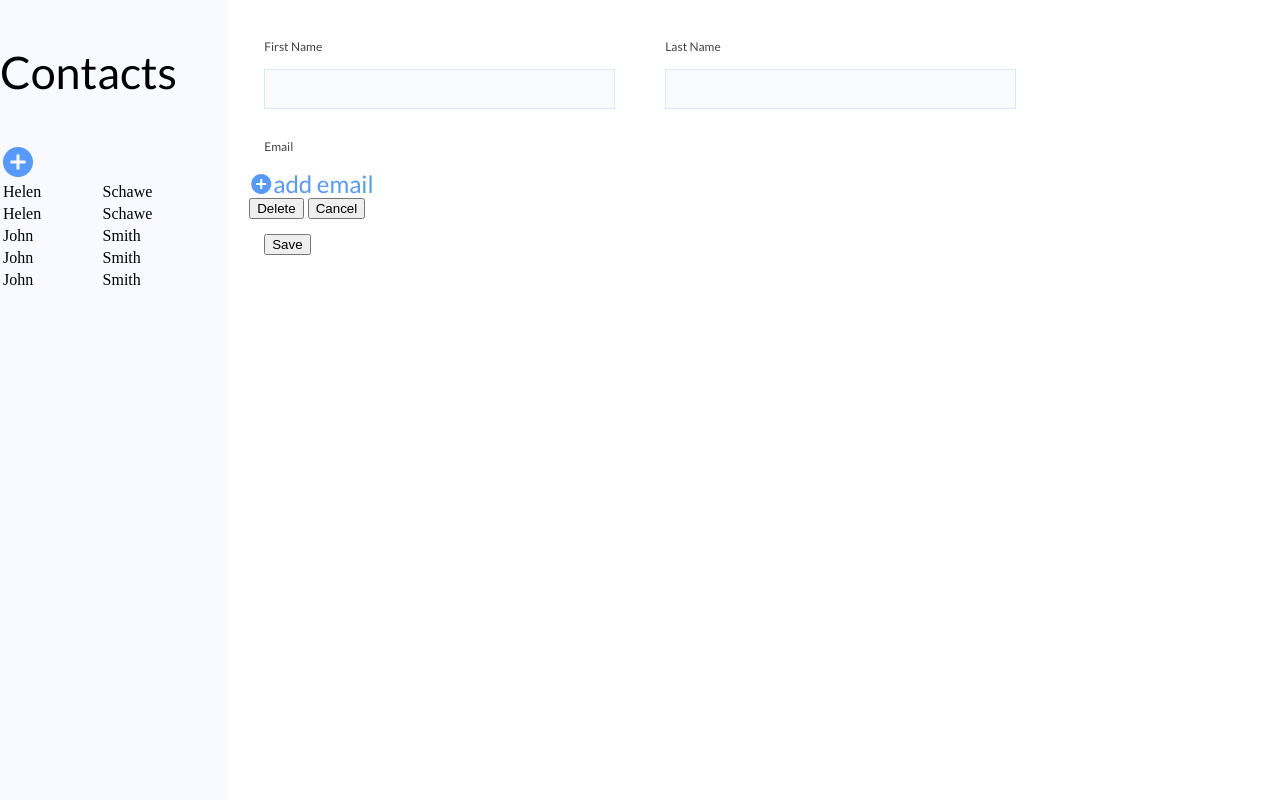
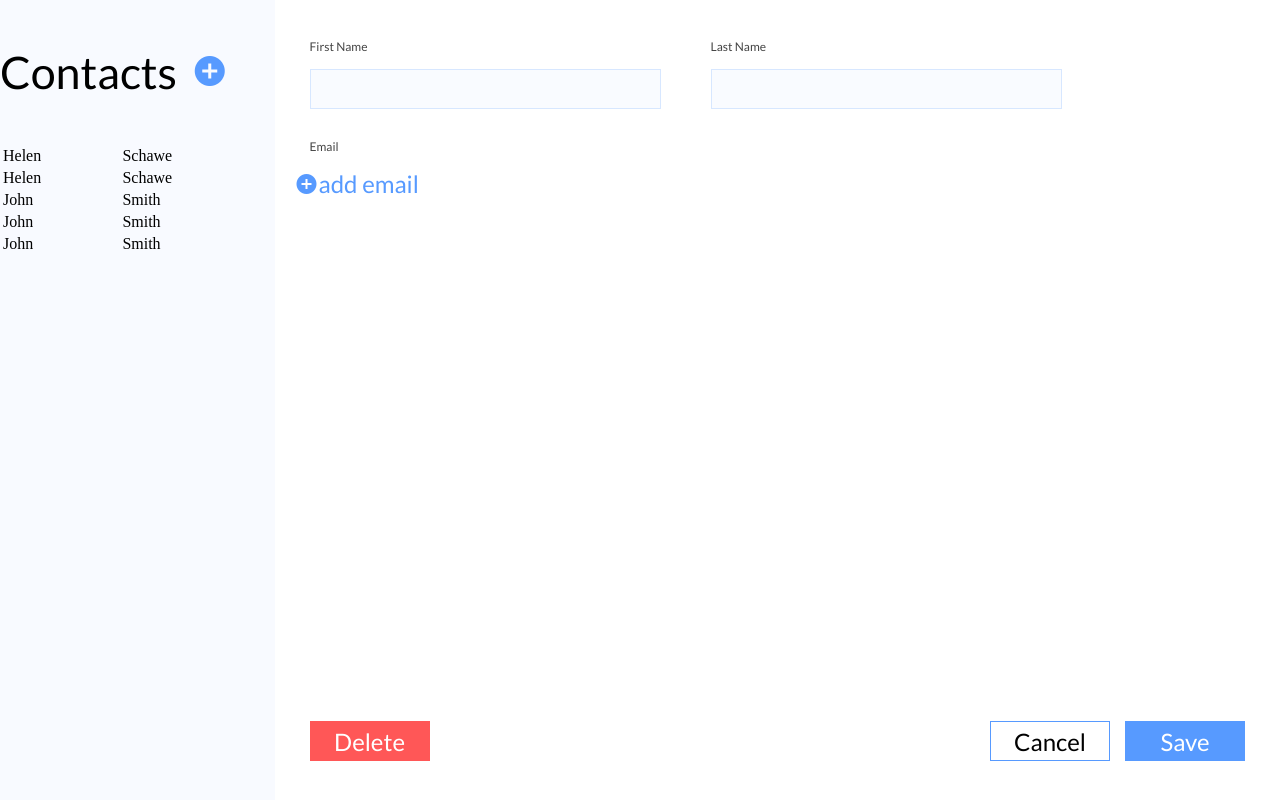
Before and after one commit to hschawe/contacts, a Flask app: page / in a window 1280 px wide. Run offline with Flask 3, Linux system fonts and the light colour scheme; data comes from the database, SQL or seed files in the repository; both versions use the stored data as it was before the commit.

Commit message:
Draw the rest of the owl

```diff
--- a/flaskapp/app.py
+++ b/flaskapp/app.py
@@ -1,3 +1,4 @@
+from typing import List
 from flask import Flask, render_template, request, jsonify
 import sqlite3
 
@@ -30,9 +31,10 @@
                     )''')
     conn.commit()
 
-    # cursor = conn.execute('INSERT INTO People (first_name, last_name) VALUES ("John", "Smith")')
+    # cursor = conn.execute('INSERT INTO People (first_name, last_name) VALUES ("Helen", "Schawe") RETURNING person_id')
+    # s = cursor.fetchall()
     # conn.commit()
-    # cursor = conn.execute('INSERT INTO Emails (person_id, email) VALUES (2, "helen.schawe@gmail.com")')
+    # cursor = conn.execute(f'INSERT INTO Emails (person_id, email) VALUES ({s[0][0]}, "helen.schawe@gmail.com")')
     # conn.commit()
     # cursor = conn.execute('INSERT INTO Emails (person_id, email) VALUES (3, "johnsmith@gmail.com")')
     # conn.commit()
@@ -52,35 +54,6 @@
     return jsonify([dict(person) for person in people])
 
 
-@app.route('/people', methods=['POST'])
-def add_person():
-    data = request.json
-    conn = get_db_connection()
-    cursor = conn.execute('INSERT INTO People (first_name, last_name) VALUES (?, ?) RETURNING person_id', (data['first_name'], data['last_name']))
-    s = cursor.fetchall()
-    conn.close()
-    return jsonify({'status': 'success', 'created_id': s[0]})
-
-
-@app.route('/people/<int:person_id>', methods=['PUT'])
-def update_person(person_id):
-    data = request.json
-    conn = get_db_connection()
-    conn.execute('UPDATE People SET first_name = ?, last_name = ? WHERE person_id = ?', (data['first_name'], data['last_name'], person_id))
-    conn.commit()
-    conn.close()
-    return jsonify({'status': 'success'})
-
-
-@app.route('/people/<int:person_id>', methods=['DELETE'])
-def delete_person(person_id):
-    conn = get_db_connection()
-    conn.execute('DELETE FROM People WHERE person_id = ?', (person_id,))
-    conn.commit()
-    conn.close()
-    return jsonify({'status': 'success'})
-
-
 # CRUD operations for Emails
 @app.route('/emails/<int:person_id>', methods=['GET'])
 def get_emails(person_id):
@@ -90,29 +63,78 @@
     return jsonify([dict(email) for email in emails])
 
 
-@app.route('/emails', methods=['POST'])
-def add_email():
-    data = request.json
+@app.route('/', methods=['GET'])
+def index():
+    return render_template('index.html')
+
+
+@app.route('/', methods=['DELETE'])
+def form_handle_delete():
+    # Get request data
+    input_data = request.json
+    print("DELETE:", input_data)
+    person_id = input_data['person_id']
+
+    # Execute deletes from both emails and people tables
     conn = get_db_connection()
-    conn.execute('INSERT INTO Emails (person_id, email) VALUES (?, ?)', (data['person_id'], data['email']))
+    conn.execute('DELETE FROM People WHERE person_id = ?', (person_id,))
+    conn.commit()
+
+    conn.execute('DELETE FROM Emails WHERE person_id = ?', (person_id,))
     conn.commit()
     conn.close()
+
     return jsonify({'status': 'success'})
 
 
-@app.route('/emails', methods=['DELETE'])
-def delete_email():
-    data = request.json
+@app.route('/', methods=['POST'])
+def form_handle_save():
+    # Get form input data
+    form_data = request.form
+    print(form_data)
+    form_person_id = form_data.get('person_id', "")
+    print(form_person_id)
     conn = get_db_connection()
-    conn.execute('DELETE FROM Emails WHERE person_id = ? AND email = ?', (data['person_id'], data['email']))
-    conn.commit()
-    conn.close()
+    if form_person_id == "":
+        # If no person_id was passed, this is a new contact
+        conn = get_db_connection()
+
+        cursor = conn.execute('INSERT INTO People (first_name, last_name) VALUES (?, ?) RETURNING person_id',
+                              (form_data['first_name'], form_data['last_name']))
+        s = cursor.fetchall()
+        new_person_id = s[0][0]
+        conn.commit()
+        conn.close()
+
+        # Also add emails if they are present
+        insert_emails(new_person_id, form_data.getlist("inputs[]"))
+    else:
+        conn.execute('UPDATE People SET first_name = ?, last_name = ? WHERE person_id = ?',
+                     (form_data.get('first_name'), form_data.get('last_name'), form_person_id,))
+        conn.commit()
+
+        # Delete and recreate emails in Emails table
+        conn.execute('DELETE FROM Emails WHERE person_id = ?', (form_person_id,))
+        conn.commit()
+        conn.close()
+
+        # Now insert all the emails given as if they were new
+        insert_emails(form_person_id, form_data.getlist("inputs[]"))
+
+    print('done')
     return jsonify({'status': 'success'})
 
 
-@app.route('/')
-def index():
-    return render_template('index.html')
+def insert_emails(person_id: int, form_emails: List = None):
+    conn = get_db_connection()
+    if form_emails:
+        insert_sql = 'INSERT INTO Emails (person_id, email) VALUES'
+        for email in form_emails:
+            insert_sql += f' ({person_id}, "{email}"),'
+        insert_sql = insert_sql.rstrip(",")
+        conn.execute(insert_sql)
+        conn.commit()
+    conn.close()
 
 
 
--- a/flaskapp/static/javascript/crud.js
+++ b/flaskapp/static/javascript/crud.js
@@ -1,28 +1,26 @@
-let num_emails = 0;
-
 function resetForm() {
-    document.getElementById("main-form").innerHTML = `
-        <input style="display:none;" id="person_id" type="text" value=""/>
-
+    document.getElementById("top-form-container").innerHTML = `
         <div id="name-input-container">
             <div style="float:left;margin-right:20px;">
                 <label class="name-input-label" for="first_name">First Name</label>
-                <input class="name-form-text-input" id="first_name" type="text" />
+                <input class="name-form-text-input" id="first_name" name="first_name" type="text" />
             </div>
 
             <div style="float:left;margin-right:20px;">
                 <label class="name-input-label" for="last_name">Last Name</label>
-                <input class="name-form-text-input" id="last_name" type="text" />
+                <input class="name-form-text-input" id="last_name" name="last_name" type="text" />
             </div>
         </div>
         <div id="email-list-main-container">
             <label class="name-input-label">Email</label>
             <div id="email-list"></div>
-            <div id="email-list-add-button-container">
+            <div id="email-list-add-button-container" onclick="addEmail()">
                 <span class="material-symbols-outlined md-24 my-blue">add_circle</span>
                 <span id="add-email-text" class="my-blue">add email</span>
             </div>
         </div>`
+
+       document.getElementById("person_id").value = "";
 }
 
 async function loadItems() {
@@ -42,6 +40,7 @@
 }
 
 async function addEventListeners() {
+    // Add name listeners
     document.querySelectorAll("#peopleTable tr").forEach(row => {
         row.addEventListener("click", async function () {
             let personId = this.getAttribute("data-id");
@@ -51,19 +50,33 @@
                 .then(response => response.json())
                 .then(data => {
                     // Successful request: Update the righthand-side form elements
-                    let firstNameFormInp = document.getElementById("first_name");
-                    firstNameFormInp.value = first;
-                    let lastNameFormInp = document.getElementById("last_name");
-                    lastNameFormInp.value = last;
+                    document.getElementById("person_id").value = personId;
+                    document.getElementById("first_name").value = first;
+                    document.getElementById("last_name").value = last;
 
                     let emailDetailDiv = document.getElementById("email-list");
+                    emailDetailDiv.innerHTML = "";
                     for (let i=0; i<data.length; i++) {
-                        emailDetailDiv.innerHTML = `<input type="text" class="emailTextInput" name="inputs[]" value="${data[i].email}" readonly>`;
+                        let newEmailInput = document.createElement('div')
+                        newEmailInput.setAttribute("class", "email-form-input-container")
+                        newEmailInput.innerHTML = `
+                        <input type="text" class="email-text-input" name="inputs[]" value="${data[i].email}" readonly>
+                        <button type="button" class="email-text-input-delete-button" onclick="removeEmail(this);">
+                        <span class="material-symbols-outlined md-24 my-red">do_not_disturb_on</span>
+                        </button>`;
+
+                        emailDetailDiv.appendChild(newEmailInput);
                     }
                 })
                 .catch(error => console.error("Error fetching person details:", error));
         });
     });
+
+    // Remove default form behavior
+    const form = document.getElementById('main-form');
+    form.addEventListener('submit', async (event) => {
+        event.preventDefault();
+    })
 }
 
 async function addEmail() {
@@ -71,14 +84,52 @@
     let emailDetailDiv = document.getElementById("email-list");
     let newInputContainer = document.createElement('div');
     newInputContainer.setAttribute("class", "email-form-input-container")
-    newInputContainer.innerHTML = `<input type="text" class="email-text-input" name="inputs[]" placeholder="type here..."><button type="button" class="email-text-input-delete-button" onclick="removeEmail(this)"><span class="material-symbols-outlined md-24 my-red">do_not_disturb_on</span></button>`;
+    newInputContainer.innerHTML = `<input type="text" class="email-text-input" name="inputs[]" placeholder="type here..."><button type="button" class="email-text-input-delete-button" onclick="removeEmail(this);"><span class="material-symbols-outlined md-24 my-red">do_not_disturb_on</span></button>`;
     emailDetailDiv.appendChild(newInputContainer);
 }
 
-async function removeEmail(e) {
-    // Remove email from the form
-    console.log(e)
+async function removeEmail(btn) {
+    // Remove the email container from the form
+    btn.parentNode.parentNode.removeChild(btn.parentNode);
 }
 
-// Alright now do stuff
+async function submitSave() {
+    const form = document.getElementById('main-form');
+    const formData = new FormData(form);
+    try {
+        const response = await fetch('/', {
+            method: 'POST',
+            body: formData
+        });
+        if (!response.ok) {
+            console.error('Error submitting form.');
+        }
+    } catch (error) {
+        console.error('There was an error:', error);
+    }
+
+    // Reset the form elements & refresh the contact names sidebar
+    resetForm();
+    loadItems();
+}
+
+async function submitDelete() {
+    const person_id = document.getElementById('person_id').value;
+
+    const response = await fetch('/', {
+        method: 'DELETE',
+        headers: {
+            'Content-Type': 'application/json'
+        },
+        body: JSON.stringify({"person_id": person_id})
+    });
+    if (!response.ok) {
+        console.error('DELETE failed');
+    }
+
+    // Reset the form elements & refresh the contact names sidebar
+    resetForm();
+    loadItems();
+}
+
 window.onload = loadItems;
--- a/flaskapp/static/styles/style.css
+++ b/flaskapp/static/styles/style.css
@@ -25,6 +25,22 @@
     flex-grow: 4;
     background-color: #FFFFFF;
     padding: 3vh 20px 3vh 20px;
+    display: flex;
+    flex-direction: column;
+    justify-content: space-between;
+}
+
+#top-form-container {
+    display: flex;
+    flex-direction: column;
+    justify-content: space-between;
+}
+
+#main-form {
+    height: 100vh;
+    display: flex;
+    flex-direction: column;
+    justify-content: space-between;
 }
 
 .columnar-form {
@@ -72,3 +88,42 @@
     display: flex;
     flex-direction: row;
 }
+
+#new-contact-btn {
+    border: 0;
+    background-color: transparent;
+}
+
+#form-submit-btn-container {
+    display: flex;
+    flex-direction: row;
+    align-items: center;
+    justify-content: space-between;
+}
+
+#righthand-btn-container {
+    display: flex;
+    align-items: center;
+    flex-direction: row;
+}
+
+.form-change-btn {
+    width: 120px;
+    height: 40px;
+    cursor: pointer;
+    font-size: 18pt;
+    font-family: Lato;
+}
+
+.colored-btn {
+    border: 0;
+    color: white;
+}
+
+#form-cancel-btn {
+    border: 1px;
+    border-style: solid;
+    border-color: #579AFF;
+    text-color: black;
+    background-color: #FFFFFF;
+}
--- a/flaskapp/static/styles/text-styles.css
+++ b/flaskapp/static/styles/text-styles.css
@@ -27,7 +27,9 @@
 }
 
 .my-blue { color: #579AFF; }
+.my-blue-bg { background-color: #579AFF; }
 .my-red { color: #FF5757; }
+.my-red-bg { background-color: #FF5757; }
 
 
 .material-symbols-outlined {
--- a/flaskapp/templates/index.html
+++ b/flaskapp/templates/index.html
@@ -15,24 +15,28 @@
 <body>
 
 <div id="sidebar">
-    <p class="page-title">Contacts</p>
-    <span class="material-symbols-outlined md-36 my-blue">add_circle</span>
+    <p class="page-title">
+        Contacts
+        <button type="button" id="new-contact-btn" onclick="resetForm()"><span class="material-symbols-outlined md-36 my-blue">add_circle</span></button>
+    </p>
+
     <table id="peopleTable"></table>
 </div>
 
 <div id="container">
-    <form id="main-form" class="columnar-form" action="post" href="">
-        <input style="display:none;" id="person_id" type="text" value=""/>
+    <form id="main-form" action="/" class="columnar-form">
+        <input style="display:none;" id="person_id" name="person_id" type="text" value="" readonly/>
 
+        <div id="top-form-container">
             <div id="name-input-container">
                 <div style="float:left;margin-right:20px;">
                     <label class="name-input-label" for="first_name">First Name</label>
-                <input class="name-form-text-input" id="first_name" type="text" />
+                    <input class="name-form-text-input" id="first_name" name="first_name" type="text" />
                 </div>
 
                 <div style="float:left;margin-right:20px;">
                     <label class="name-input-label" for="last_name">Last Name</label>
-                <input class="name-form-text-input" id="last_name" type="text" />
+                    <input class="name-form-text-input" id="last_name" name="last_name" type="text" />
                 </div>
             </div>
             <div id="email-list-main-container">
@@ -43,10 +47,13 @@
                     <span id="add-email-text" class="my-blue">add email</span>
                 </div>
             </div>
-        <div id="form-submit">
-            <button onClick="">Delete</button>
-            <button onClick="">Cancel</button>
-            <input type="submit" value="Save"/>
+        </div>
+        <div id="form-submit-btn-container">
+            <input type="submit" id="form-delete-btn" formmethod="DELETE" class="form-change-btn colored-btn my-red-bg" name="action" value="Delete" onclick="submitDelete()">
+            <div id="righthand-btn-container">
+                <button type="button" id="form-cancel-btn" class="form-change-btn"  onclick="resetForm()">Cancel</button>
+                <input type="submit" id="form-save-btn" class="form-change-btn colored-btn my-blue-bg" name="action" value="Save" onclick="submitSave()"/>
+            </div>
         </div>
     </form>
 </div>
```
Also changed, not shown: flaskapp/database.db (deleted). Lines whose indentation alone changed are shown as unchanged.
